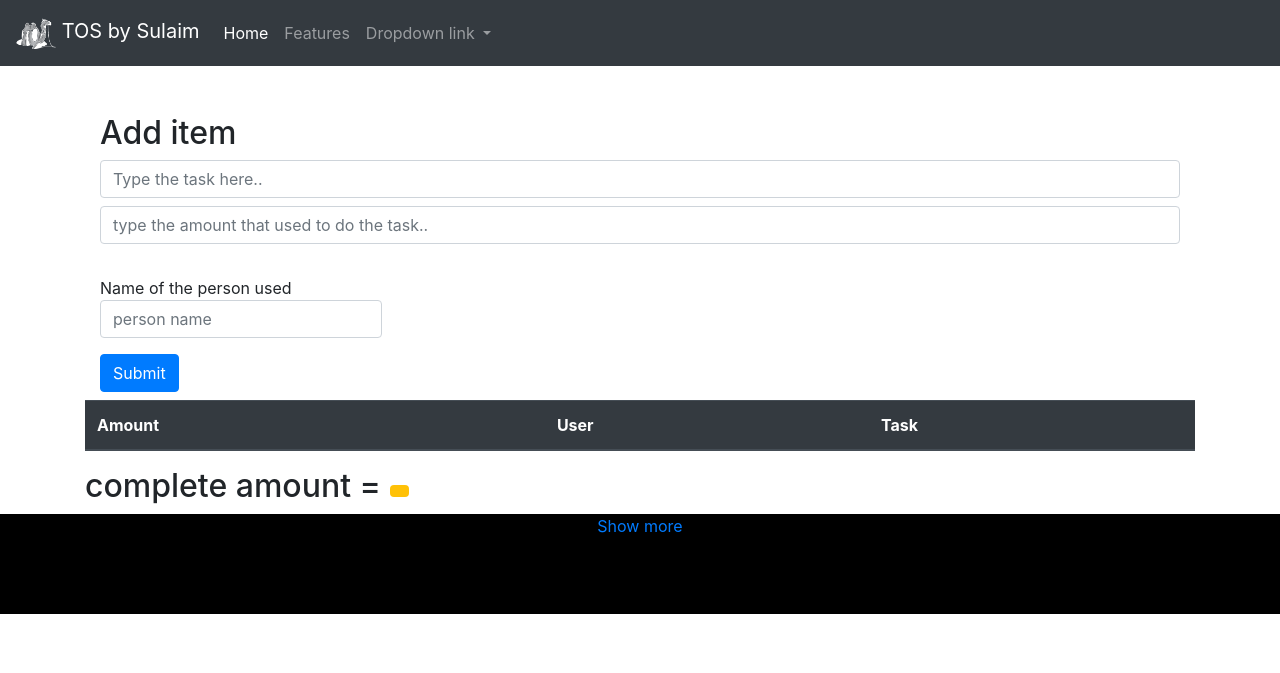
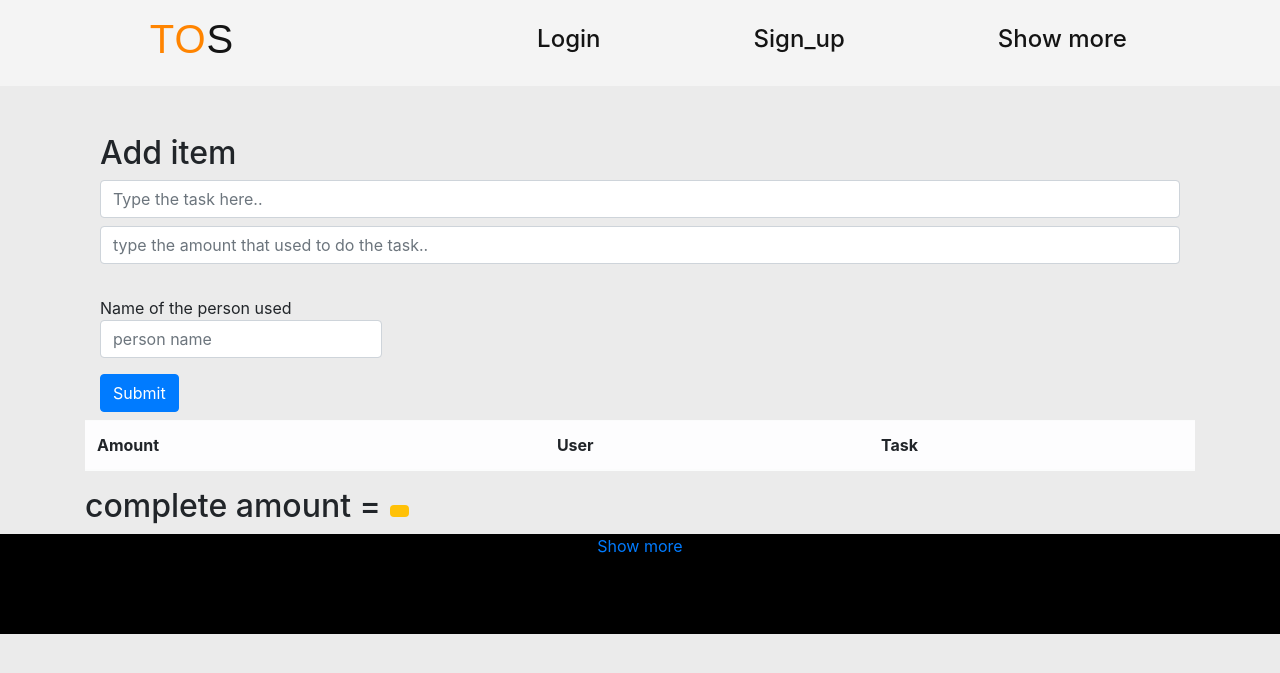
Before and after one commit to gitsutos/sulaim, a Django app: template templates/todoapp/index.html in a window 1280 px wide. Shown: the top 673 px of the page. Run offline with Django 3.2, Linux system fonts and the light colour scheme; the template is opened without the code that fills it, so the values that code supplies are empty; some libraries are stand-ins or nearby versions; some web fonts are replaced.

Commit message:
honthai bug 1

```diff
--- a/mysite/settings.py
+++ b/mysite/settings.py
@@ -23,7 +23,7 @@ BASE_DIR = Path(__file__).resolve().parent.parent
 SECRET_KEY = 'django-insecure-1_8zd^)al716927=xwi!2ff!@+pss_tv*8#l3o*^rofar=4o%)'
 
 # SECURITY WARNING: don't run with debug turned on in production!
-DEBUG = False
+DEBUG = True
 
 ALLOWED_HOSTS = ['sulaim1.herokuapp.com', '127.0.0.1']
 LOGIN_URL = '/login'
@@ -123,7 +123,7 @@ STATIC_URL = '/static/'
 STATICFILES_DIRS = [
     os.path.join(BASE_DIR, "static")
 ]
-STATIC_ROOT = os.path.join(BASE_DIR, "static")
+#STATIC_ROOT = os.path.join(BASE_DIR, "static")
 
 # Default primary key field type
 # https://docs.djangoproject.com/en/3.2/ref/settings/#default-auto-field
--- a/mysite/urls.py
+++ b/mysite/urls.py
@@ -22,7 +22,8 @@ import todoapp
 
 urlpatterns = [
     path('admin/', admin.site.urls),
-    path('',include('todoapp.urls')),
+    path('cost-manager-by-tos/',include('todoapp.urls')),
     path('favicon.ico', RedirectView.as_view(url=staticfiles_storage.url('img/favicon.ico'))),
+    path('', RedirectView.as_view(url="cost-manager-by-tos/"))
 
 ]
--- a/static/CSS/components/navbar.css
+++ b/static/CSS/components/navbar.css
@@ -3,6 +3,8 @@
 :root {
   --background_color: rgb(252, 252, 252);
   --fonts_color: rgb(20, 20, 20);
+  --user_info_bg: rgb(221, 221, 221);
+  --user_info_bg_hover: rgb(194, 194, 194);
 }
 .header {
   display: flex;
@@ -38,12 +40,17 @@
   position: sticky;
   right: 0;
 }
-.header__right > a > h4 {
-  font-size: 18px;
-  cursor: pointer;
-  transition: transform 100ms ease-in-out;
+.header__rightbutton {
+  padding: 5px 20px;
 }
-.header__right > a > h4:hover {
+.header__right > a {
+  font-style: normal;
+  color: var(--fonts_color);
+}
+[v-cloak] {
+  display: none;
+}
+.header__right > div > a > h4:hover {
   transform: scale(1.09);
   background-color: rgb(255, 111, 0);
   color: rgb(255, 255, 255);
@@ -52,16 +59,17 @@
   letter-spacing: 2px;
   font-size: 16px;
 }
-.header__rightbutton {
-  padding: 5px 20px;
+.header__right > div > a > h4 {
+  font-size: 18px;
+  cursor: pointer;
+  transition: transform 100ms ease-in-out;
 }
-.header__right > a {
-  font-style: normal;
-  color: var(--fonts_color);
+div.user_info{
+  background-color: var(--user_info_bg);
+  border-bottom-right-radius: 10px;
+  border-bottom-left-radius: 10px;
+  padding: 6px 20px;
 }
-[v-cloak]{
-  display: none;
+div.user_info:hover{
+  background-color: var(--user_info_bg_hover);
 }
-.table-backround{
-  background-color: white;
-}
--- a/static/CSS/index.css
+++ b/static/CSS/index.css
@@ -6,3 +6,6 @@ div.bottom{
     background-color: black;
     text-align: center;
 }
+.table-backround{
+    background-color: white;
+  }
--- a/static/JS/components/navbar.js
+++ b/static/JS/components/navbar.js
@@ -1,7 +1,21 @@
-let Header = Vue.createApp({
+const xhr = new XMLHttpRequest();
+let url = "/cost-manager-by-tos/is_auth_or_no/";
+xhr.responseType = "json";
+xhr.open("GET", url);
+var IsLogged = true;
+xhr.onload = () => {
+  IsLogged = !xhr.response.is_authenticated;
+  let Header = Vue.createApp({
     delimiters: ["[[", "]]"],
     data: () => {
-        return { isLogged: true,}
+      //console.log("3", IsLogged);
+      return { isLogged: IsLogged };
     },
-});
-Header.mount("#header");
+  });
+  Header.mount("#header");
+  //console.log("1", IsLogged);
+};
+//console.log("2", IsLogged);
+xhr.send();
+
+//return IsLogged
--- /dev/null
+++ b/static/JS/index.js
@@ -0,0 +1,63 @@
+const tableDivElement = $("#table_body_element");
+
+function loadCostTable(costTableEl) {
+  const xhr = new XMLHttpRequest();
+  //xhr.setRequestHeader("HTTP_X_REQUESTED_WITH", "XMLHttpRequest")
+  //xhr.setRequestHeader("X-Requested-With", "XMLHttpRequest")
+  const method = "GET";
+  const url = "/cost-manager-by-tos/list_view_of_costs";
+  const responseType = "json";
+
+  xhr.responseType = responseType;
+  xhr.open(method, url);
+  xhr.onload = function () {
+    const serverResponse = xhr.response;
+    var listStrTemp = "";
+    var listedItems = serverResponse.costs_list;
+    var i;
+
+    for (i = listedItems.length - 1; i > -1; i--) {
+      var element = listedItems[i];
+      var currentItem = formatedCostElements(element);
+      listStrTemp += currentItem;
+    }
+    costTableEl.replaceWith(listStrTemp);
+  };
+  xhr.send();
+}
+
+loadCostTable(tableDivElement);
+
+function deleteButton(obj) {
+  return (
+    "<form action='/delete_todo/" +
+    obj.id +
+    "' method='post'>" +
+    "<div class='float-right'>" +
+    "<button type='submit' class='btn btn-danger'>Delete</button>" +
+    "</div>" +
+    "</form>"
+  );
+}
+
+function formatedCostElements(costarg) {
+  var formatedcCE =
+    "<tr><td>" +
+    costarg.amount +
+    "</td><td>" +
+    costarg.person_used +
+    "</td><td>" +
+    costarg.description +
+    deleteButton(costarg) +
+    "</td></tr>";
+  return formatedcCE;
+}
+
+//div
+
+const app = Vue.createApp({
+  delimiters: ["[[", "]]"],
+  data: () => {
+    return {};
+  },
+});
--- a/templates/base.html
+++ b/templates/base.html
@@ -11,40 +11,8 @@
   <link rel="stylesheet" href="{% static 'CSS/min.css' %}">
 </head>
 
-<body>
-  <nav class="navbar navbar-expand-lg navbar-dark bg-dark">
-    <a class="navbar-brand" href="#">
-      <img src="{% static 'img/TOS_size1_c_W.png' %}" width="40" height="40" alt="">
-      TOS by Sulaim
-    </a> <button class="navbar-toggler" type="button" data-toggle="collapse" data-target="#navbarNavDropdown"
-      aria-controls="navbarNavDropdown" aria-expanded="false" aria-label="Toggle navigation">
-      <span class="navbar-toggler-icon"></span>
-    </button>
-    <div class="collapse navbar-collapse" id="navbarNavDropdown">
-      <ul class="navbar-nav">
-        <li class="nav-item active">
-          <a class="nav-link" href="#">Home <span class="sr-only">(current)</span></a>
-        </li>
-        <li class="nav-item">
-          <a class="nav-link" href="#">Features</a>
-        </li>
-        <li class="nav-item dropdown">
-          <a class="nav-link dropdown-toggle" href="#" id="navbarDropdownMenuLink" role="button" data-toggle="dropdown"
-            aria-haspopup="true" aria-expanded="false">
-            Dropdown link
-          </a>
-          <div class="dropdown-menu" aria-labelledby="navbarDropdownMenuLink">
-            <a class="dropdown-item" href="#">Action</a>
-            <a class="dropdown-item" href="#">Another action</a>
-            <a class="dropdown-item" href="#">Something else here</a>
-          </div>
-        </li>
-      </ul>
-    </div>
-  </nav>
-  <!-- div -->
-  <div class="">
+<body style="background-color: rgb(235, 235, 235);">
+  {%include 'components/navbar.html'%}
     {% block content %}{% endblock content %}
-  </div>
 </body>
 </html>
--- a/templates/components/navbar.html
+++ b/templates/components/navbar.html
@@ -9,12 +9,20 @@
   <div class="header__left">
     <h1><span>TO</span>S</h1>
   </div>
-  <div class="header__right">
-    <a v-if="isLogged" href="/login/"><h4>Login</h4></a>
-    <a v-else href="/logout/"><h4>Logout</h4></a>
-    <a v-if="isLogged" href="/sign_up/"><h4>Sign_up</h4></a>
+  <div v-if="isLogged" class="header__right">
+    <a href="/login/"><h4>Login</h4></a>
+  <!--  <a v-else href="/logout/"><h4>Logout</h4></a>-->
+    <a href="/sign_up/"><h4>Sign_up</h4></a>
     <a href="/cost-manager-by-tos/Cost_of_month/"><h4>Show more</h4></a>
   </div>
+  <div v-else class="header__right">
+    <a href="/logout/"><h4>Logout</h4></a>
+    <a href="/cost-manager-by-tos/Cost_of_month/"><h4>Show more</h4></a>
+    <div class="user_info">
+      <h5>About</h5>
+    </div>
+  </div>
+
 </nav>
 <script src="https://unpkg.com/vue@next"></script>
 <script src="{% static 'JS/components/navbar.js' %}"></script>
--- a/templates/todoapp/index.html
+++ b/templates/todoapp/index.html
@@ -44,7 +44,7 @@
     </div>
     <div class="row">
       <div class="col">
-        <table class="table table-hover table-dark">
+        <table class="table table-hover table-light">
           <thead>
             <tr>
               <th scope="col">Amount</th>
@@ -67,59 +67,8 @@
   </div>
 </body>
 <script src="{% static 'JS/jquery-3.3.1.slim.min.js' %}"></script>
-<script src="{% static 'JS/bootstrap.min.js' %}"></script>
+<script src="https://unpkg.com/vue@next"></script>
+<script src="{% static 'JS/index.js'%}"></script>
 
-<script>
-  const tableDivElement = $("#table_body_element")
 
-  function loadCostTable(costTableEl) {
-    const xhr = new XMLHttpRequest
-    //xhr.setRequestHeader("HTTP_X_REQUESTED_WITH", "XMLHttpRequest")
-    //xhr.setRequestHeader("X-Requested-With", "XMLHttpRequest")
-    const method = "GET"
-    const url = "/list_view_of_costs"
-    const responseType = "json"
-
-    xhr.responseType = responseType
-    xhr.open(method, url)
-    xhr.onload = function() {
-      const serverResponse = xhr.response
-      var listStrTemp = "";
-      var listedItems = serverResponse.response;
-      var i;
-
-      for (i = listedItems.length-1; i > -1; i--) {
-        var element = listedItems[i]
-        console.log(element)
-        var currentItem = formatedCostElements(element)
-        listStrTemp += currentItem
-      }
-      costTableEl.replaceWith(listStrTemp)
-    };
-    xhr.send()
-  }
-
-  loadCostTable(tableDivElement)
-
-  function deleteButton(obj) {
-    return "<form action='/delete_todo/"+obj.id+"' method='post'>"
-            +"<div class='float-right'>"
-              +"<button type='submit' class='btn btn-danger'>Delete</button>"
-            +"</div>"
-          +"</form>"
-  }
-
-  function formatedCostElements(costarg) {
-    var formatedcCE =
-      "<tr><td>" +
-      costarg.amount +
-      "</td><td>" +
-      costarg.person_used +
-      "</td><td>" +
-      costarg.description +
-      deleteButton(costarg)+
-      "</td></tr>";
-    return formatedcCE;
-  }
-</script>
 {% endblock content %}
--- a/todoapp/urls.py
+++ b/todoapp/urls.py
@@ -7,7 +7,7 @@ urlpatterns = [
   path('add_todo/',add_cost),
   path('delete_todo/<int:todo_id>', delete_todo),
   path('Cost_of_month/', cost_of_year),
-  path('login', login),
-  path('list_view_of_costs', list_view_of_costs),
-  path('', RedirectView.as_view(url='/add_item')),
+  path('list_view_of_costs/', list_view_of_costs),
+  path('', RedirectView.as_view(url='add_item/')),
+  path('is_auth_or_no/',is_auth_or_no)
 ]
--- a/todoapp/views.py
+++ b/todoapp/views.py
@@ -1,5 +1,5 @@
 from django.http.response import JsonResponse
-from django.shortcuts import render
+from django.shortcuts import render, redirect
 
 from rest_framework.decorators import api_view
 from django.views.decorators.csrf import csrf_exempt
@@ -9,12 +9,12 @@ from django.http import HttpResponseRedirect
 
 # Create your views here.
 def index(request):
-    #print(request.user)
     complete_amount = 0
     #cost_items = Costlist.objects.all().order_by("-added_date")
-    #for cost_item in cost_items:
+    # for cost_item in cost_items:
     #    complete_amount += cost_item.amount
-    return render(request, 'todoapp/index.html', {"complete_amount":complete_amount})
+    return render(request, 'todoapp/index.html', {"complete_amount": complete_amount})
+
 
 @api_view(['POST'])
 def add_cost(request):
@@ -29,19 +29,25 @@ def add_cost(request):
     print(content)
     Costlist.objects.create(
         user=request.user,
-		text=content,
-		amount=amount,
-		person_used=person_used)
+        text=content,
+        amount=amount,
+        person_used=person_used)
     return HttpResponseRedirect("/add_item/")
 
 
 def list_view_of_costs(request):
-    qs = Costlist.objects.filter(user=request.user)
-    costs_list = [x.serialize() for x in qs]
-    data = {
-        "response":costs_list
-    }
-    return JsonResponse(data, status=200)
+    try:
+        qs = Costlist.objects.filter(user=request.user or None)
+        costs_list = [x.serialize() for x in qs]
+        data = {
+        "costs_list": costs_list
+        }
+        return JsonResponse(data, status=200)
+    except:
+        print("error")
+        return JsonResponse(data={}, status=404)
+
+
 
 @csrf_exempt
 def delete_todo(request, todo_id):
@@ -49,9 +55,16 @@ def delete_todo(request, todo_id):
     return HttpResponseRedirect("/add_item/")
 
 
-
 def cost_of_year(request):
     return render(request, 'todoapp/completeSelavu.html')
 
-def login(request, *args , **keywargs):
-    return render(request,'login.html')
+
+def login(request, *args, **keywargs):
+    return render(request, 'login.html')
+
+
+def is_auth_or_no(request):
+    is_authenticated = False
+    if request.user.is_authenticated:
+        is_authenticated = True
+    return JsonResponse({"is_authenticated": is_authenticated}, status=200)
```
Also changed, not shown: db.sqlite3.
